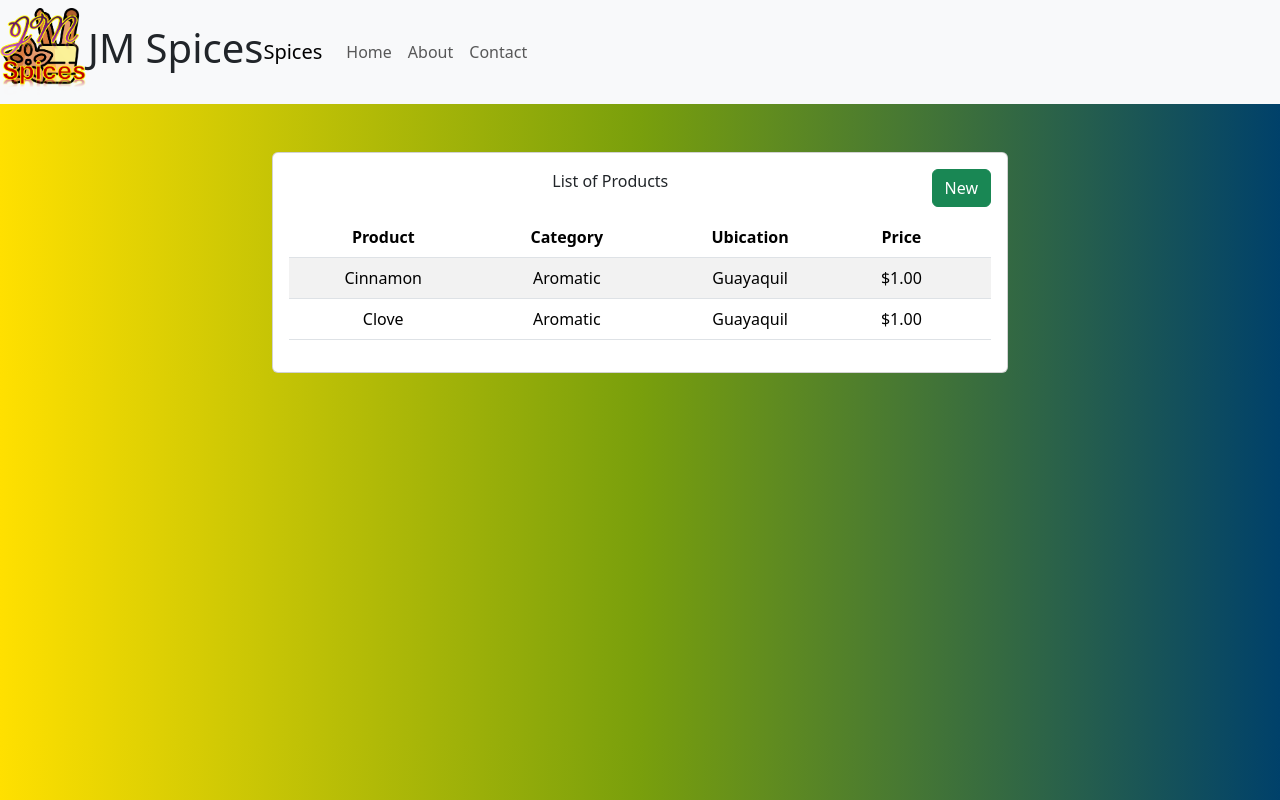
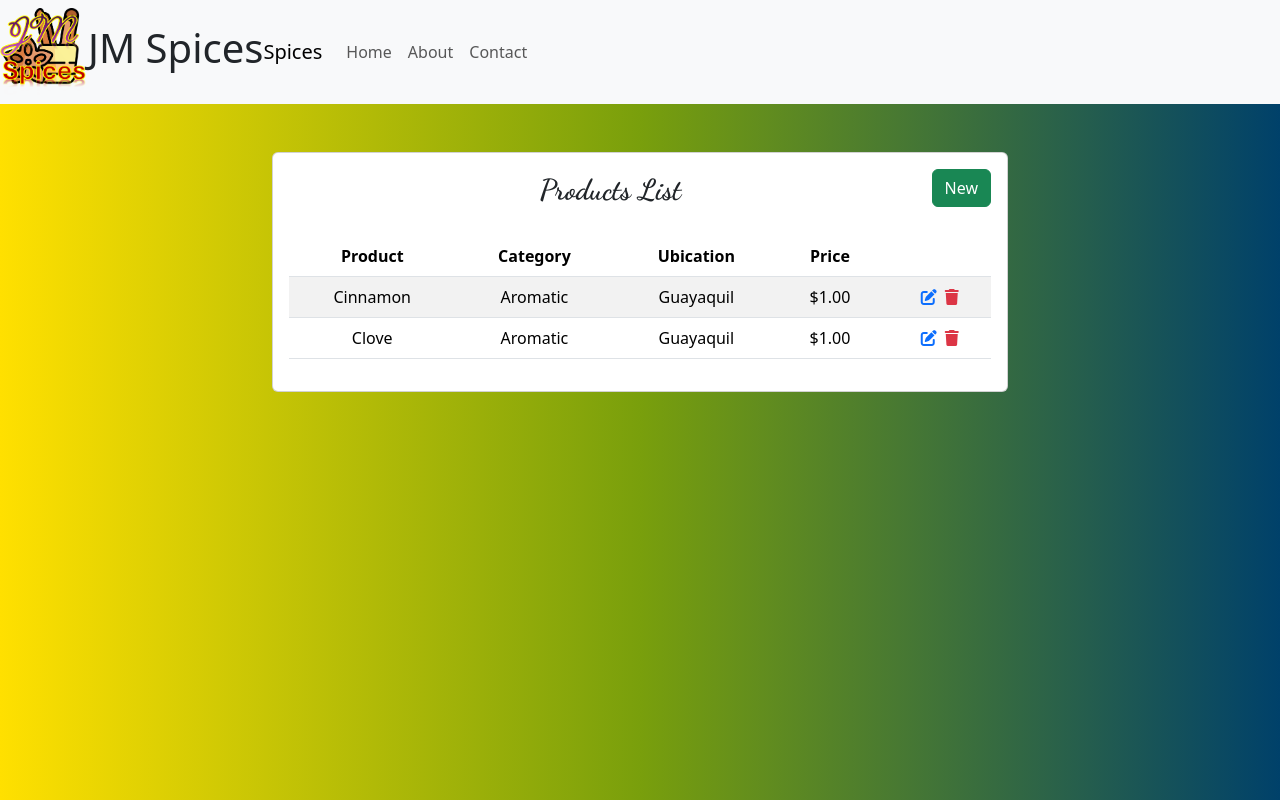
Before and after one commit to Jruiz1980/spices, an Angular app in the folder spices/: page / in a window 1280 px wide. Built offline with nearby package versions, Linux system fonts and the light colour scheme.

Commit message:
add changes

```diff
--- a/spices/src/app/app.routes.ts
+++ b/spices/src/app/app-routing.module.ts
@@ -1,7 +1,7 @@
+import { NgModule } from '@angular/core';
 import { Routes, RouterModule } from '@angular/router';
 import { CreateProductComponent } from './components/create-product/create-product.component';
 import { ListProductComponent } from './components/list-product/list-product.component';
-import { NgModule } from '@angular/core';
 
 export const routes: Routes = [
     { path: '', component: ListProductComponent},
--- a/spices/src/app/app.component.html
+++ b/spices/src/app/app.component.html
@@ -1,3 +1,3 @@
 
 <spices-header></spices-header>
-<router-outlet><router-outlet />
+<router-outlet></router-outlet>
--- a/spices/src/app/app.module.ts
+++ b/spices/src/app/app.module.ts
@@ -4,6 +4,7 @@ import { AppComponent } from './app.component';
 import { HeaderComponent } from './header/header.component';
 import { CreateProductComponent } from './components/create-product/create-product.component';
 import { ListProductComponent} from './components/list-product/list-product.component'
+import { AppRoutingModule } from './app-routing.module';
 
 @NgModule({
   declarations: [
@@ -14,9 +15,9 @@ import { ListProductComponent} from './components/list-product/list-product.comp
     HeaderComponent,
     BrowserModule,
     CreateProductComponent,
-    ListProductComponent
+    ListProductComponent,
   ],
-  providers: [],
+  providers: [AppRoutingModule],
   bootstrap: []
 })
 export class AppModule { }
--- a/spices/src/app/components/list-product/list-product.component.css
+++ b/spices/src/app/components/list-product/list-product.component.css
@@ -0,0 +1,4 @@
+.fa-solid {
+    cursor:pointer;
+    margin-left: 0.5rem;
+}
--- a/spices/src/app/components/list-product/list-product.component.html
+++ b/spices/src/app/components/list-product/list-product.component.html
@@ -3,8 +3,8 @@
         <div class="col-lg-8 offset-lg-2">
             <div class="card">
                 <div class="card-body text-center">
-                    <span>List of Products</span>
-                    <button class="btn btn-success float-end">New</button>
+                    <span class="title">Products List</span>
+                    <button class="btn btn-success float-end" routerLink="/create-product">New</button>
                     <table class="table table-striped mt-4">
                         <thead>
                             <tr>
@@ -21,14 +21,14 @@
                             <td>Aromatic</td>
                             <td>Guayaquil</td>
                             <td>$1.00</td>
-                            <td></td>
+                            <td><i class="fa-solid fa-pen-to-square text-primary"></i><i class="fa-solid fa-trash text-danger"></i></td>
                           </tr>
                           <tr>
                             <td>Clove</td>
                             <td>Aromatic</td>
                             <td>Guayaquil</td>
                             <td>$1.00</td>
-                            <td></td>
+                            <td><i class="fa-solid fa-pen-to-square text-primary"></i><i class="fa-solid fa-trash text-danger"></i></td>
                           </tr>
                         </tbody>
                       </table>
--- a/spices/src/index.html
+++ b/spices/src/index.html
@@ -9,6 +9,10 @@
   <link rel="icon" type="image/png" sizes="32x32" href="/favicon-32x32.png">
   <link rel="icon" type="image/png" sizes="16x16" href="/favicon-16x16.png">
   <link rel="manifest" href="/site.webmanifest">
+  <link rel="stylesheet" href="https://cdnjs.cloudflare.com/ajax/libs/font-awesome/6.6.0/css/all.min.css" integrity="sha512-Kc323vGBEqzTmouAECnVceyQqyqdsSiqLQISBL29aUW4U/M7pSPA/gEUZQqv1cwx4OnYxTxve5UMg5GT6L4JJg==" crossorigin="anonymous" referrerpolicy="no-referrer">
+  <link rel="preconnect" href="https://fonts.googleapis.com">
+  <link rel="preconnect" href="https://fonts.gstatic.com" crossorigin>
+  <link href="https://fonts.googleapis.com/css2?family=Dancing+Script:wght@400..700&display=swap" rel="stylesheet">
 </head>
 <body>
   <app-root></app-root>
--- a/spices/src/styles.css
+++ b/spices/src/styles.css
@@ -2,3 +2,11 @@ body {background: #00416A;  /* fallback for old browsers */
 background: -webkit-linear-gradient(to right, #FFE000, #799F0C, #00416A);  /* Chrome 10-25, Safari 5.1-6 */
 background: linear-gradient(to right, #FFE000, #799F0C, #00416A); /* W3C, IE 10+/ Edge, Firefox 16+, Chrome 26+, Opera 12+, Safari 7+ */
 }
+.title {
+    font-size: 1.8rem;
+
+    font-family: "Dancing Script", cursive, sans-serif;
+    font-optical-sizing: auto;
+    font-weight: 700;
+    font-style: normal;
+}
```
Also changed, not shown: spices/src/app/app.config.ts (+4 -3 lines).
